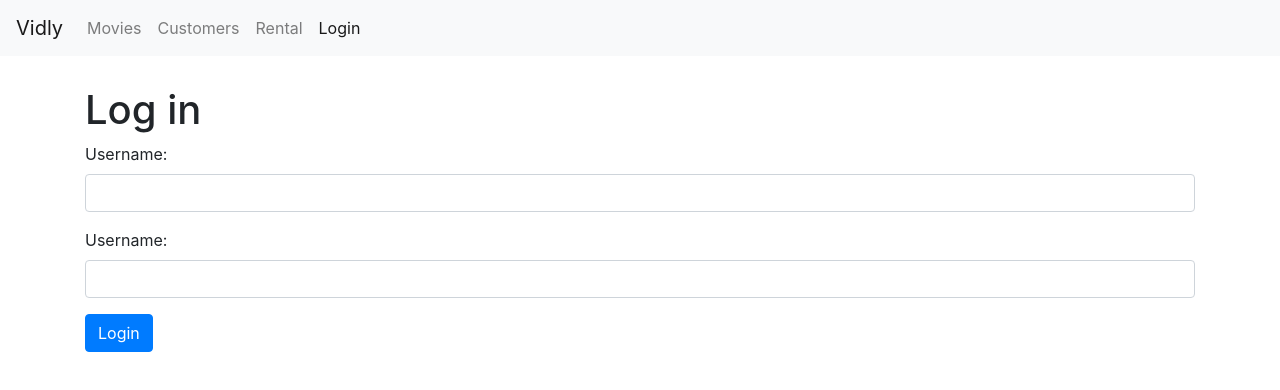
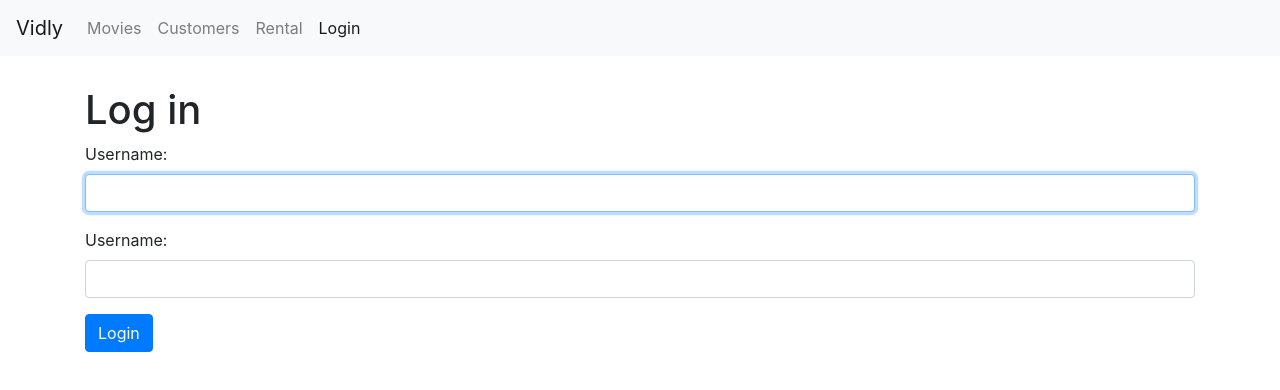
Before and after one commit to mabbasidesign/Videll, a React (Create React App) app: page /login in a window 1280 px wide. Shown: the top 390 px of the page. Built offline with nearby package versions, Linux system fonts and the light colour scheme.

Commit message:
add control for username

```diff
--- a/src/components/loginForm.jsx
+++ b/src/components/loginForm.jsx
@@ -2,9 +2,27 @@
 
 class LoginForm extends Component {
 
+    state = {
+        account: {username: "", password: ""},
+    };
+
+    username = React.createRef();
+
+    componentDidMount(){
+        this.username.current.focus();
+    }
+
     handleSubmit = e => {
         e.preventDefault();
         console.log("submitted")
+
+        const username = this.username.current.value;
+    }
+
+    handleChange = e => {
+        const account = {...this.state.account};
+        account.username = e.currentTarget.value;
+        this.setState({ account });
     }
 
     render() {
@@ -14,7 +32,12 @@
                 <form onSubmit={this.handleSubmit}>
                     <div className="form-group">
                         <label htmlFor="username">Username:</label>
-                        <input id="username" type="text" className="form-control"/>
+                        <input
+                        onChange={this.handleChange}
+                        value={this.state.account.username}
+                        ref={this.username}
+                        id="username" type="text"
+                        className="form-control"/>
                     </div>
                     <div className="form-group">
                         <label htmlFor="password">Username:</label>
```
